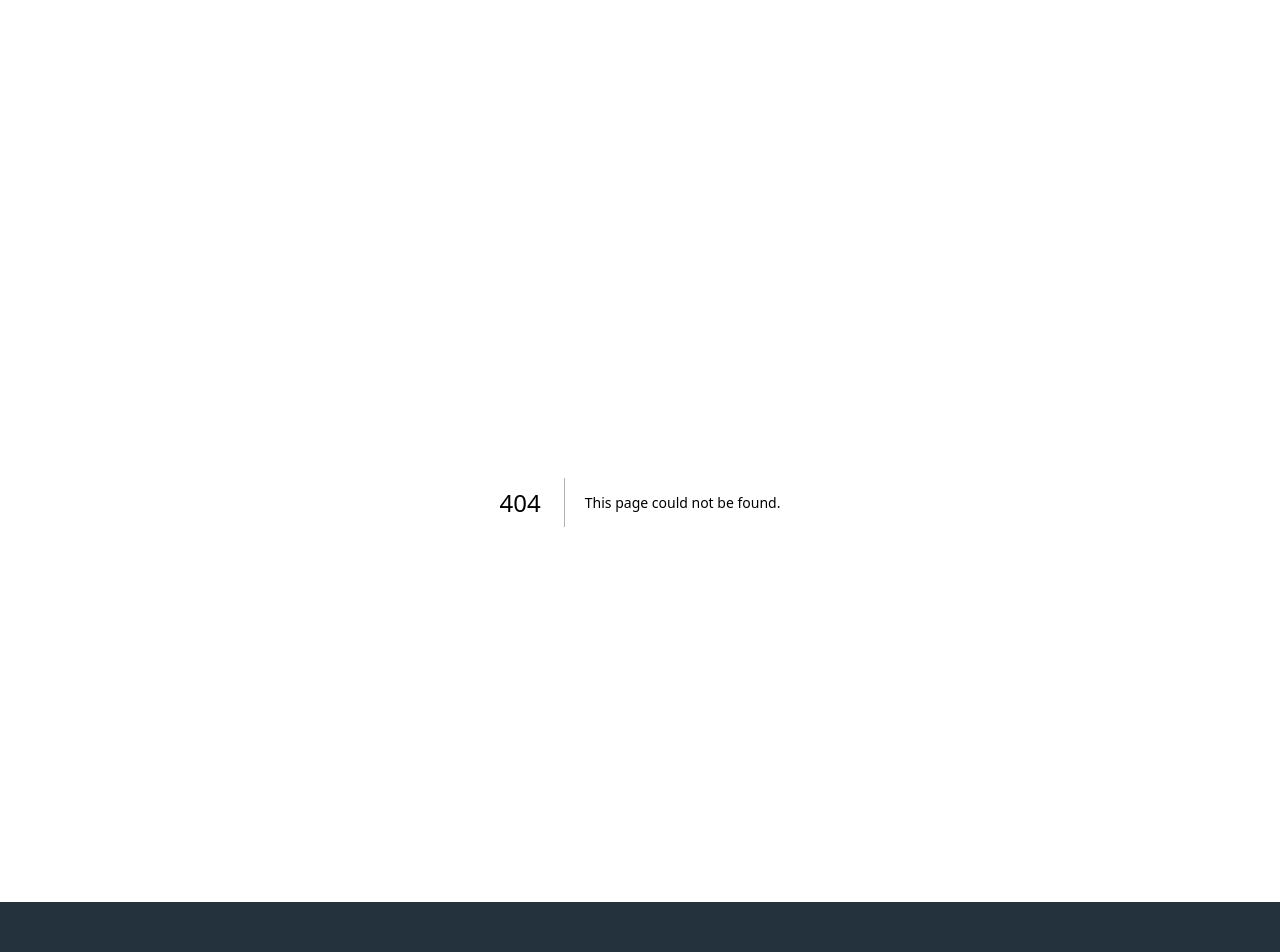
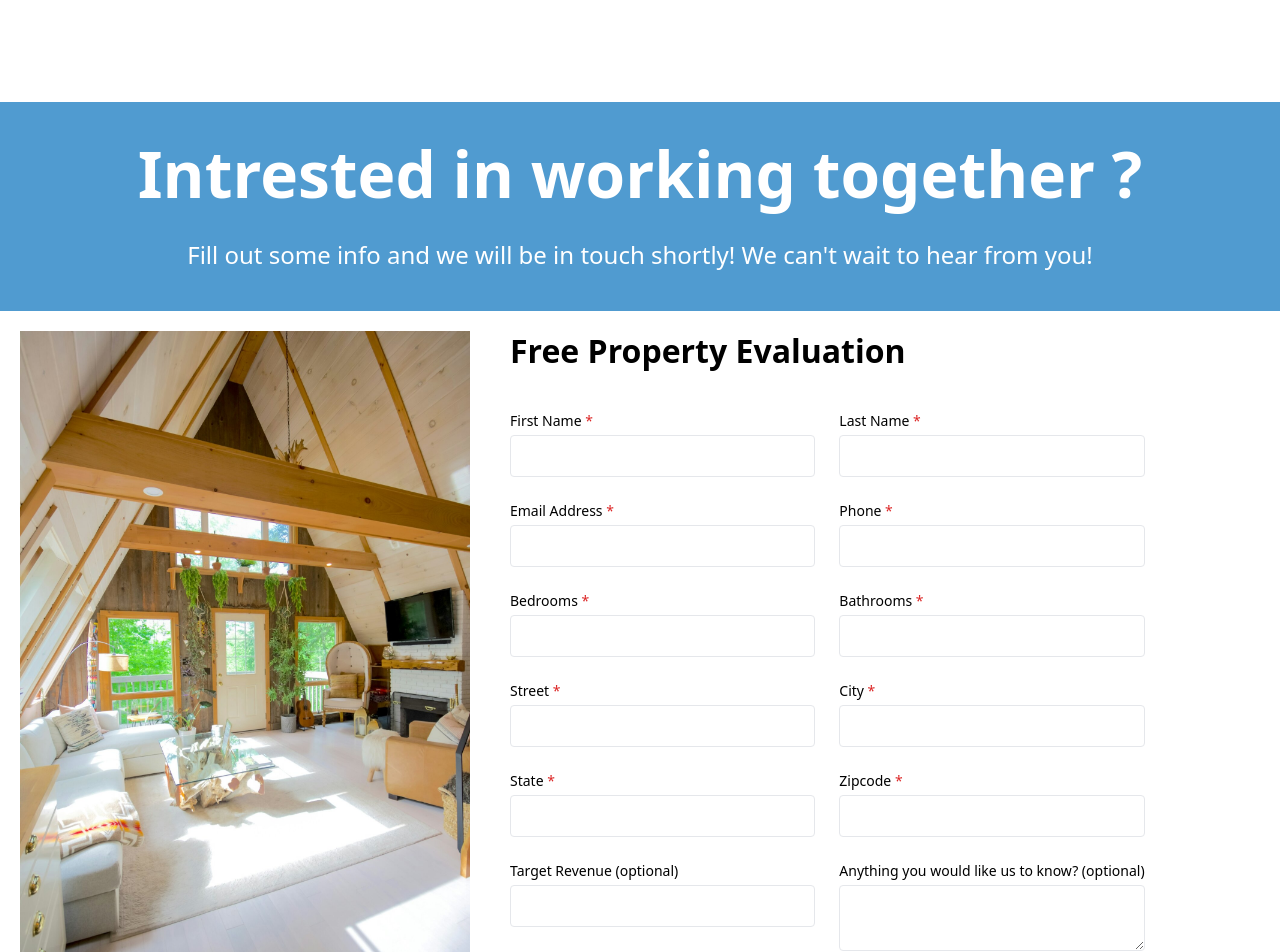
Before and after one commit to Dilippurohit47/Atlas-website, a Next.js app: page /list-your-property in a window 1280 px wide. Before the commit this address had no page. Shown: the top 952 px of the page. Built offline with nearby package versions, Linux system fonts and the light colour scheme.

Commit message:
added list your property page

```diff
--- /dev/null
+++ b/src/app/blog/page.tsx
@@ -0,0 +1,11 @@
+import React from "react";
+
+const Blog = () => {
+  return (
+    <div className="">
+blog
+    </div>
+  );
+};
+
+export default Blog;
--- /dev/null
+++ b/src/app/list-your-property/page.tsx
@@ -0,0 +1,39 @@
+"use client";
+import Form from "@/components/Form";
+import Image from "next/image";
+import React from "react";
+
+const ListYourProperty = () => {
+  return (
+    <div className="">
+      <div className="bg-blue-500  flex justify-center items-center flex-col py-10 px-6 gap-8">
+        <h3 className="heading-2 !text-[2.5rem] lg:!text-[4rem]  !leading-[1] ">
+          Intrested in working together ?{" "}
+        </h3>
+        <p className="leading-snug text-[1.2rem] lg:text-[1.5rem] text-white  text-center">
+          Fill out some info and we will be in touch shortly! We can't wait to
+          hear from you!
+        </p>
+      </div>
+
+      <div className="py-5 px-5 flex flex-col gap-10  md:flex-row">
+        <Image
+          src="/property-list-image.jpeg"
+          height={300}
+          width={300}
+          alt="property-image"
+          className="xl:w-[450px] w-full md:w-[450px]"
+        />
+        <div className=" flex flex-col justify-start items-start">
+          <h2 className="text-[2rem] font-bold leading-tight  !text-black">
+            {" "}
+            Free Property Evaluation{" "}
+          </h2>
+          <Form />
+        </div>
+      </div>
+    </div>
+  );
+};
+
+export default ListYourProperty;
--- /dev/null
+++ b/src/components/Form.tsx
@@ -0,0 +1,224 @@
+"use client ";
+import React, { useState } from "react";
+
+const Form = () => {
+  const [formData, setFormData] = useState({
+    firstName: "",
+    lastName: "",
+    email: "",
+    phone: "",
+    bedrooms: "",
+    bathrooms: "",
+    street: "",
+    city: "",
+    state: "",
+    zipcode: "",
+    targetRevenue: "",
+    additionalInfo: "",
+  });
+
+  const handleChange = (
+    e: React.ChangeEvent<HTMLInputElement | HTMLTextAreaElement>
+  ) => {
+    const { name, value } = e.target;
+    setFormData({ ...formData, [name]: value });
+  };
+
+  const handleSubmit = (e: React.FormEvent) => {
+    e.preventDefault();
+    console.log("Form Data Submitted:", formData);
+  };
+
+  return (
+    <form
+      onSubmit={handleSubmit}
+      className="max-w-[45rem] mt-10 grid  gap-6 md:grid-cols-1 lg:grid-cols-2   w-full "
+    >
+      <div>
+        <label htmlFor="firstName" className="block text-sm font-medium">
+          First Name <span className="text-red-600">*</span>
+        </label>
+        <input
+          type="text"
+          id="firstName"
+          name="firstName"
+          value={formData.firstName}
+          onChange={handleChange}
+          className="mt-1 w-full border rounded p-2"
+          required
+        />
+      </div>
+
+      <div>
+        <label htmlFor="lastName" className="block text-sm font-medium">
+          Last Name <span className="text-red-600">*</span>
+        </label>
+        <input
+          type="text"
+          id="lastName"
+          name="lastName"
+          value={formData.lastName}
+          onChange={handleChange}
+          className="mt-1 w-full border rounded p-2"
+          required
+        />
+      </div>
+
+      <div>
+        <label htmlFor="email" className="block text-sm font-medium">
+          Email Address <span className="text-red-600">*</span>
+        </label>
+        <input
+          type="email"
+          id="email"
+          name="email"
+          value={formData.email}
+          onChange={handleChange}
+          className="mt-1 w-full border rounded p-2"
+          required
+        />
+      </div>
+
+      <div>
+        <label htmlFor="phone" className="block text-sm font-medium">
+          Phone <span className="text-red-600">*</span>
+        </label>
+        <input
+          type="tel"
+          id="phone"
+          name="phone"
+          value={formData.phone}
+          onChange={handleChange}
+          className="mt-1 w-full border rounded p-2"
+          required
+        />
+      </div>
+
+      <div>
+        <label htmlFor="bedrooms" className="block text-sm font-medium">
+          Bedrooms <span className="text-red-600">*</span>
+        </label>
+        <input
+          type="number"
+          id="bedrooms"
+          name="bedrooms"
+          value={formData.bedrooms}
+          onChange={handleChange}
+          className="mt-1 w-full border rounded p-2"
+          required
+        />
+      </div>
+
+      <div>
+        <label htmlFor="bathrooms" className="block text-sm font-medium">
+          Bathrooms <span className="text-red-600">*</span>
+        </label>
+        <input
+          type="number"
+          id="bathrooms"
+          name="bathrooms"
+          value={formData.bathrooms}
+          onChange={handleChange}
+          className="mt-1 w-full border rounded p-2"
+          required
+        />
+      </div>
+
+      <div>
+        <label htmlFor="street" className="block text-sm font-medium">
+          Street <span className="text-red-600">*</span>
+        </label>
+        <input
+          type="text"
+          id="street"
+          name="street"
+          value={formData.street}
+          onChange={handleChange}
+          className="mt-1 w-full border rounded p-2"
+          required
+        />
+      </div>
+
+      <div>
+        <label htmlFor="city" className="block text-sm font-medium">
+          City <span className="text-red-600">*</span>
+        </label>
+        <input
+          type="text"
+          id="city"
+          name="city"
+          value={formData.city}
+          onChange={handleChange}
+          className="mt-1 w-full border rounded p-2"
+          required
+        />
+      </div>
+
+      <div>
+        <label htmlFor="state" className="block text-sm font-medium">
+          State <span className="text-red-600">*</span>
+        </label>
+        <input
+          type="text"
+          id="state"
+          name="state"
+          value={formData.state}
+          onChange={handleChange}
+          className="mt-1 w-full border rounded p-2"
+          required
+        />
+      </div>
+
+      <div>
+        <label htmlFor="zipcode" className="block text-sm font-medium">
+          Zipcode <span className="text-red-600">*</span>
+        </label>
+        <input
+          type="text"
+          id="zipcode"
+          name="zipcode"
+          value={formData.zipcode}
+          onChange={handleChange}
+          className="mt-1 w-full border rounded p-2"
+          required
+        />
+      </div>
+
+      <div>
+        <label htmlFor="targetRevenue" className="block text-sm font-medium">
+          Target Revenue (optional)
+        </label>
+        <input
+          type="number"
+          id="targetRevenue"
+          name="targetRevenue"
+          value={formData.targetRevenue}
+          onChange={handleChange}
+          className="mt-1 w-full border rounded p-2"
+        />
+      </div>
+
+      <div>
+        <label htmlFor="additionalInfo" className="block text-sm font-medium">
+          Anything you would like us to know? (optional)
+        </label>
+        <textarea
+          id="additionalInfo"
+          name="additionalInfo"
+          value={formData.additionalInfo}
+          onChange={handleChange}
+          className="mt-1 w-full border rounded p-2"
+        />
+      </div>
+
+      <button
+        type="submit"
+        className="bg-blue-500 hover:bg-blue-800 transition ease-in duration-200 text-white px-4 py-2 rounded max-w-[10rem]"
+      >
+        Submit
+      </button>
+    </form>
+  );
+};
+
+export default Form;
```
Also changed, not shown: public/property-list-image.jpeg (added).
